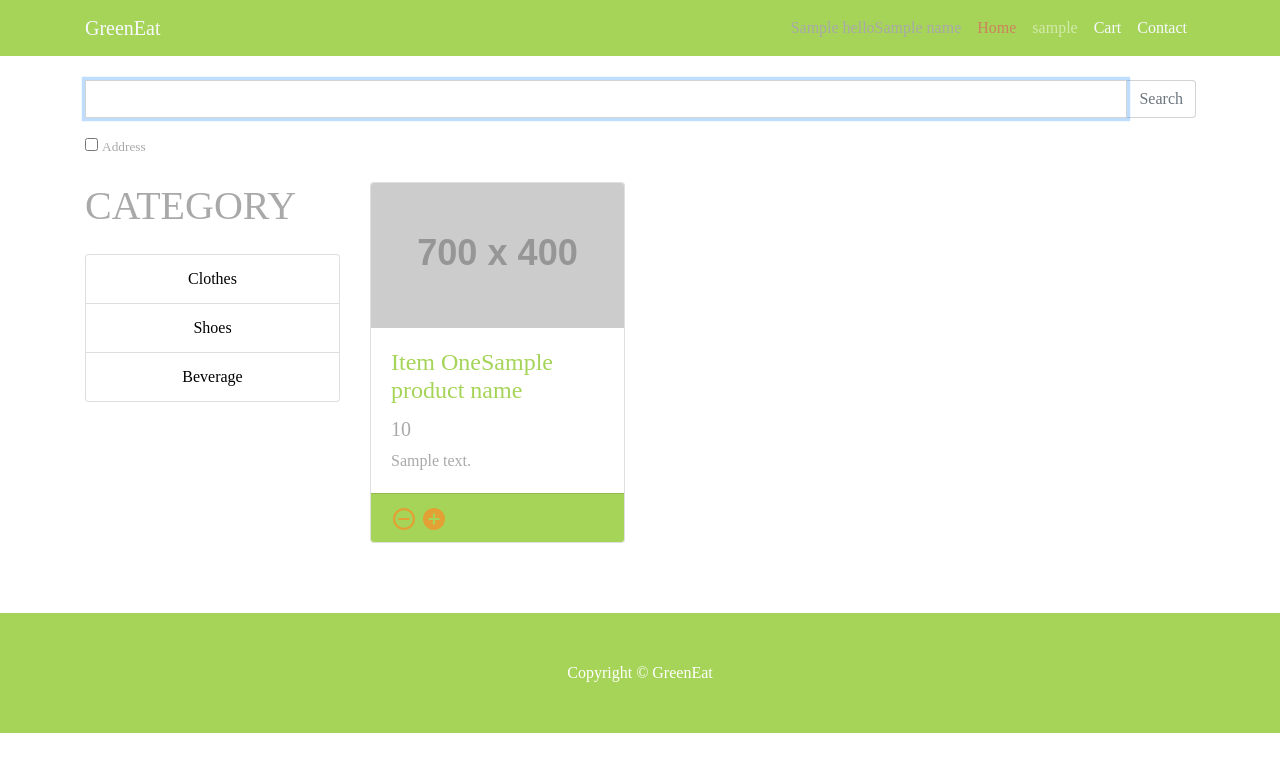
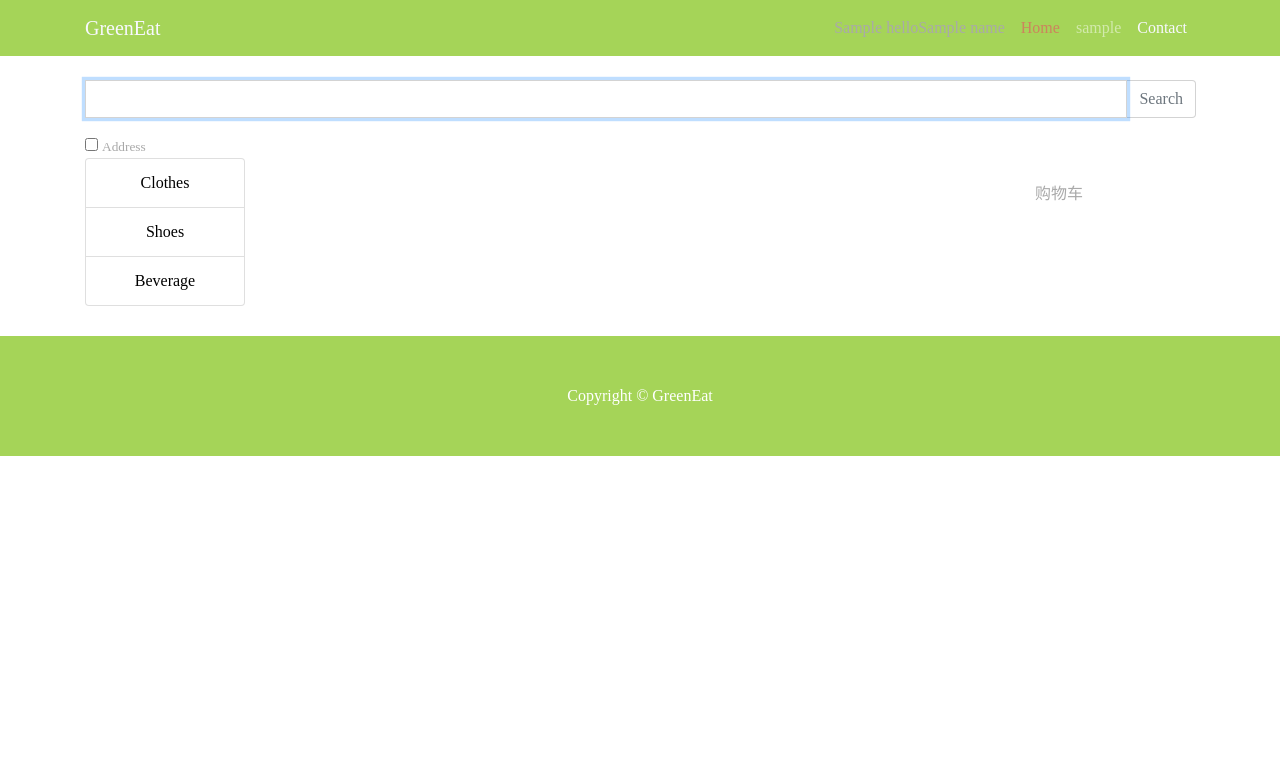
Before and after one commit to Mschikay/database_final, a Flask app: template templates/shop-homepage.html in a window 1280 px wide. Shown: the top 772 px of the page. Run offline with Flask 2, Linux system fonts and the light colour scheme; the template is opened without the code that fills it: most values are stand-ins (such as "Sample title", 1, 10 or a date in 2020); grey boxes labelled with a size stand in for pictures from a placeholder-image service; some libraries are stand-ins or nearby versions.

Commit message:
back to frond end done

```diff
--- a/app.py
+++ b/app.py
@@ -50,6 +50,7 @@ def main_page():
                         first_name = hr.fname
                         last_name = hr.lname
                     session['fullname'] = first_name + ' ' + last_name
+                    return redirect(url_for('isLogin', name=first_name, cid=session['cID']), 302)
 
                 else:
                     pass
@@ -57,13 +58,12 @@ def main_page():
             else:
                 pass
                 # email not exists
-            return redirect(url_for('isLogin', name=first_name), 302)
+
 
         else:
             app.logger.debug('please login')
             # return redirect(url_for('index'), 302)
             return render_template('shop-homepage.html', loginout='Login')
-
 
     # display by kind
     if request.method == 'GET':
@@ -77,8 +77,8 @@ def register():
 
 
 # PAGE LOADED AFTER LOGIN
-@app.route('/<name>', methods=['GET', 'POST'])
-def isLogin(name):
+@app.route('/<name>_<cid>/', methods=['GET', 'POST'])
+def isLogin(name, cid):
     hello = "Hello, "
 
     if request.method == 'POST':
@@ -92,12 +92,11 @@ def isLogin(name):
         # search, select sql
         elif whichPost == 'search':
             selectRecord = request.form.get('selectRecord', None)
-            result = mc.search(selectRecord)
-            print(result)
-
-            if not result:
+            data = mc.search(selectRecord)
+            app.logger.debug(data)
+            if data:
+                print(data)
                 # turn to json
-                data = jsonify(productName='llogin')
                 return data
 
         # add to shopping cart
@@ -114,22 +113,15 @@ def isLogin(name):
 
     # display by kind
     if request.method == 'GET':
-        if request.args.get('kind'):
-            app.logger.debug(request.args.get('kind'))
-            whichCategory = request.args.get('category', '')
+        whichCategory = request.args.get('kind', '')
+        app.logger.debug(whichCategory)
+        if whichCategory:
+            # get the result
+            data = mc.searchKind(whichCategory)
+            if data:
+                return data
 
-            # get the result
-            result = mc.searchKind(whichCategory)
-            if not result:
-                print(result)
-
-            # turn to json
-            data = jsonify(productName='lalala', productPrice='$'+'4.5', productDescription=request.args.get('kind'))
-            # json_data = json.loads(request.get_data())
-            # kind = json_data["kind"]
-            return data
-
-    return render_template('shop-homepage.html', hello=hello, name=name, loginout='log out')
+        return render_template('shop-homepage.html', hello=hello, name=name, loginout='log out', cid=cid)
 
 
 if __name__ == '__main__':
--- a/static/css/shop-homepage.css
+++ b/static/css/shop-homepage.css
@@ -105,3 +105,8 @@ button#buttonLogin.btn.btn-lg.btn-block.btn-primary.btn-color:hover{
     border-color: #a5d458;
     background-color: #a5d458
 }
+#productDisplay > div{
+}
+.notShow{
+    display: none;
+}
--- a/static/js/shop-homepage.js
+++ b/static/js/shop-homepage.js
@@ -18,56 +18,45 @@
 
 $(document).ready(function () {
     $.ajaxSetup ({
-        cache: false
+        cache: true
     });
-
-
-    // display by kind
-    // $('.list-group-item').on('click', function(e) {
-    //     e.preventDefault();
-    //     var kind = $(this).text();
-    //     console.log('where is ' + kind + '?');
-    //     var data = {kind: kind}
-    //         $.ajax({
-    //             url: 'http://127.0.0.1:5000/',
-    //             type: "GET",
-    //             contentType: 'application/json',
-    //             data: JSON.stringify(data),
-    //     dataType: 'json',
-    //     success: function (response) {
-    //         // console.log(response.productName);
-    //         console.log("search info sent");
-    //         },
-    //         fail: function (response) {
-    //         console.log(response.d);
-    //         console.log("failed");
-    //     }
-    //     });
 
         $('.list-group-item').bind('click', function(e) {
             e.preventDefault();
             var kind = $(this).text();
             console.log('where is ' + kind + '?');
+            var cID = document.getElementById('cID').getAttribute('value');
+            var firstName = document.getElementById('firstName').innerText;
+            console.log(cID+firstName)
+
+            if (cID === undefined || cID === null){
+                alert("please logging")
+            }
             var $productDisplay = document.getElementById('productDisplay');
             while($productDisplay.hasChildNodes()) //当elem下还存在子节点时 循环继续
             {
                 $productDisplay.removeChild($productDisplay.firstChild);
             }
-            $.getJSON('http://127.0.0.1:5000', {kind: kind}, function(data) {
+            $.getJSON('http://127.0.0.1:5000/'+firstName+'_'+cID, {'kind': kind}, function(data) {
+                console.log(typeof(data))
+                console.log((data.length))
+                if (data != null || data != undefined){
+                    for (var i=0;i<data.length;i++){
+
                         var childNode = '<div class="col-lg-4 col-md-6 mb-4">\n' +
                             '                    <div class="card h-100">\n' +
-                    '                        <a href="#"><img class="card-img-top" src="http://placehold.it/700x400" alt=""></a>\n' +
+                            '                        <p class="notShow">'+data[i].amount+'</p>\n' +
+                            '                        <p class="notShow">'+data[i].kind+'</p>\n' +
+                            '                        <p class="notShow">'+data[i].pID+'</p>\n' +
+                            '                        <a href="#"><img class="card-img-top" src="'+data[i].picture+'" alt=""></a>\n' +
                             '                        <div class="card-body">\n' +
                             '                            <h4 class="card-title">\n' +
-                    '                                <a href="#">Item One{{ productName }}</a>\n' +
+                            '                                <a href="#">'+data[i].p_name+'</a>\n' +
                             '                            </h4>\n' +
-                    '                            <h5>{{ productPrice }}</h5>\n' +
+                            '                            <h5>'+data[i].price+'</h5>\n' +
                             '                            <p class="card-text">{{ productDescription }}</p>\n' +
                             '                        </div>\n' +
                             '                        <div class="card-footer">\n' +
-                    '                            <svg class="remove" xmlns="http://www.w3.org/2000/svg" xmlns:xlink="http://www.w3.org/1999/xlink" version="1.1" id="Capa_1" x="0px" y="0px" width="22px" height="22px" viewBox="0 0 510 510" style="enable-background:new 0 0 510 510;" xml:space="preserve">\n' +
-                    '\t\t                        <path d="M127.5,229.5v51h255v-51H127.5z M255,0C114.75,0,0,114.75,0,255s114.75,255,255,255s255-114.75,255-255S395.25,0,255,0z     M255,459c-112.2,0-204-91.8-204-204S142.8,51,255,51s204,91.8,204,204S367.2,459,255,459z" fill="#e3a034"/>\n' +
-                    '                            </svg>\n' +
                             '                            <svg class="add" xmlns="http://www.w3.org/2000/svg" xmlns:xlink="http://www.w3.org/1999/xlink" version="1.1" id="Capa_1" x="0px" y="0px" width="22px" height="22px" viewBox="0 0 510 510" style="enable-background:new 0 0 510 510;" xml:space="preserve">\n' +
                             '                        \t\t<path d="M255,0C114.75,0,0,114.75,0,255s114.75,255,255,255s255-114.75,255-255S395.25,0,255,0z M382.5,280.5h-102v102h-51v-102    h-102v-51h102v-102h51v102h102V280.5z" fill="#e3a034"/>\n' +
                             '                            </svg>\n' +
@@ -76,6 +65,8 @@ $(document).ready(function () {
                             '                </div>'
                         console.log(data.productName, data.productPrice, data.productDescription);
                         $('#productDisplay').append(childNode);
+                    }
+                }
             });
         })
 })
--- a/templates/shop-homepage.html
+++ b/templates/shop-homepage.html
@@ -39,6 +39,7 @@
 
 <body>
 <!-- Navigation -->
+<input id="cID" type="hidden" id="cID" value="{{ cid }}"/>
 <nav class="navbar navbar-expand-lg navbar-dark fixed-top">
     <div class="container">
         <a class="navbar-brand" href="#">GreenEat</a>
@@ -49,7 +50,7 @@
             <ul class="navbar-nav ml-auto">
                 <li class="welcome">
                     <p id="hello">{{ hello }}</p>
-                    <p id="username">{{ name }}</p>
+                    <p id="firstName">{{ name }}</p>
                 </li>
                 <li class="nav-item">
                     <a class="nav-link isActive" href="#">Home
@@ -60,9 +61,6 @@
                     <a class="nav-link" href="#" data-toggle="modal" data-target="#signIn">{{ loginout }}</a>
                 </li>
                 <li class="nav-item">
-                    <a class="nav-link notActive" href="#">Cart</a>
-                </li>
-                <li class="nav-item">
                     <a class="nav-link notActive" href="#">Contact</a>
                 </li>
             </ul>
@@ -70,11 +68,6 @@
     </div>
 </nav>
 
-{#{% with messages = get_flashed_messages() %}#}
-{#        {% if messages %}#}
-{#        <p class="messageFlash">{{ message }}</p>#}
-{#        {% endif %}#}
-{#{% endwith %}#}
 
 <!-- Page Content -->
 <div id="signIn" class="text-center modal fade" role="dialog">
@@ -133,43 +126,20 @@
 
     <div class="row">
 
-        <div class="col-lg-3">
+        <div class="col-2">
 
-            <h1 class="my-4">CATEGORY</h1>
-            <form class="list-group" method="get">
-                <button name="category" href="#" class="list-group-item" type="submit" value="Clothes">Clothes</button>
-                <button name="category" href="#" class="list-group-item" type="submit" value="Shoes">Shoes</button>
-                <button name="category" href="#" class="list-group-item" type="submit" value="Beverage">Beverage</button>
+            <form class="list-group">
+                <button name="category" href="#" class="list-group-item" type="button" value="Clothes">Clothes</button>
+                <button name="category" href="#" class="list-group-item" type="button" value="Shoes">Shoes</button>
+                <button name="category" href="#" class="list-group-item" type="button" value="Beverage">Beverage</button>
             </form>
 
         </div>
         <!-- /.col-lg-3 -->
 
-        <div class="col-lg-9 mt-4">
+        <div class="col-8 mt-4">
 
             <div id="productDisplay" class="row">
-
-                <div class="col-lg-4 col-md-6 mb-4">
-                    <div class="card h-100">
-                        <a href="#"><img class="card-img-top" src="http://placehold.it/700x400" alt=""></a>
-                        <div class="card-body">
-                            <h4 class="card-title">
-                                <a href="#">Item One{{ productName }}</a>
-                            </h4>
-                            <h5>{{ productPrice }}</h5>
-                            <p class="card-text">{{ productDescription }}</p>
-                        </div>
-                        <div class="card-footer">
-                            <svg class="remove" xmlns="http://www.w3.org/2000/svg" xmlns:xlink="http://www.w3.org/1999/xlink" version="1.1" id="Capa_1" x="0px" y="0px" width="22px" height="22px" viewBox="0 0 510 510" style="enable-background:new 0 0 510 510;" xml:space="preserve">
-		                        <path d="M127.5,229.5v51h255v-51H127.5z M255,0C114.75,0,0,114.75,0,255s114.75,255,255,255s255-114.75,255-255S395.25,0,255,0z     M255,459c-112.2,0-204-91.8-204-204S142.8,51,255,51s204,91.8,204,204S367.2,459,255,459z" fill="#e3a034"/>
-                            </svg>
-                            <svg class="add" xmlns="http://www.w3.org/2000/svg" xmlns:xlink="http://www.w3.org/1999/xlink" version="1.1" id="Capa_1" x="0px" y="0px" width="22px" height="22px" viewBox="0 0 510 510" style="enable-background:new 0 0 510 510;" xml:space="preserve">
-                        		<path d="M255,0C114.75,0,0,114.75,0,255s114.75,255,255,255s255-114.75,255-255S395.25,0,255,0z M382.5,280.5h-102v102h-51v-102    h-102v-51h102v-102h51v102h102V280.5z" fill="#e3a034"/>
-                            </svg>
-                        </div>
-                    </div>
-                </div>
-
 
             </div>
             <div class="row">
@@ -178,7 +148,10 @@
             </div>
             <!-- /.row -->
         </div>
-        <!-- /.col-lg-9 -->
+        <!-- /.col-lg-8 -->
+
+        <div class="col-2 mt-4">购物车</div>
+
 
     </div>
     <!-- /.row -->
```
Also changed, not shown: modelController.py (+14 -9 lines), models.py (+89 -0 lines). Lines whose indentation alone changed are shown as unchanged.
